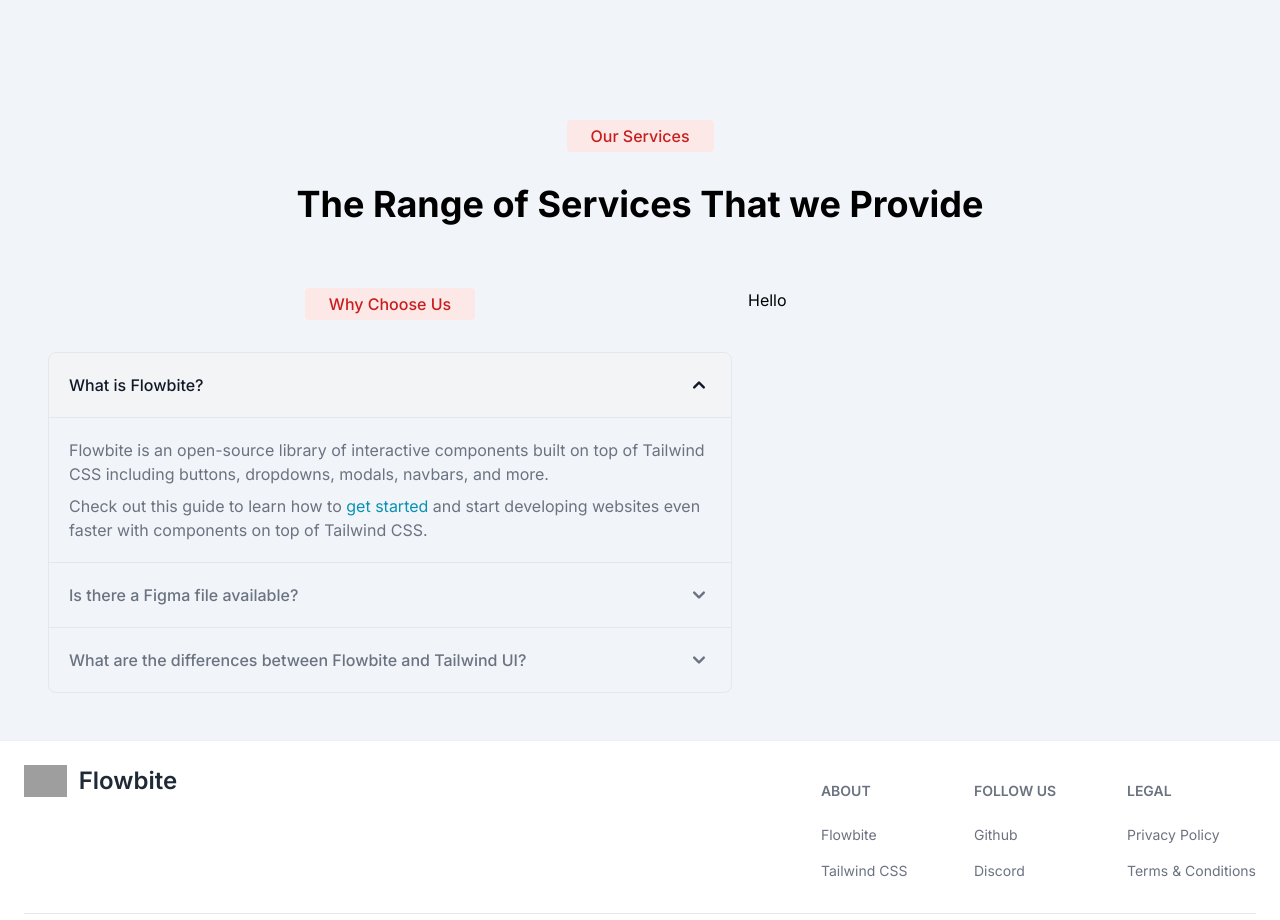
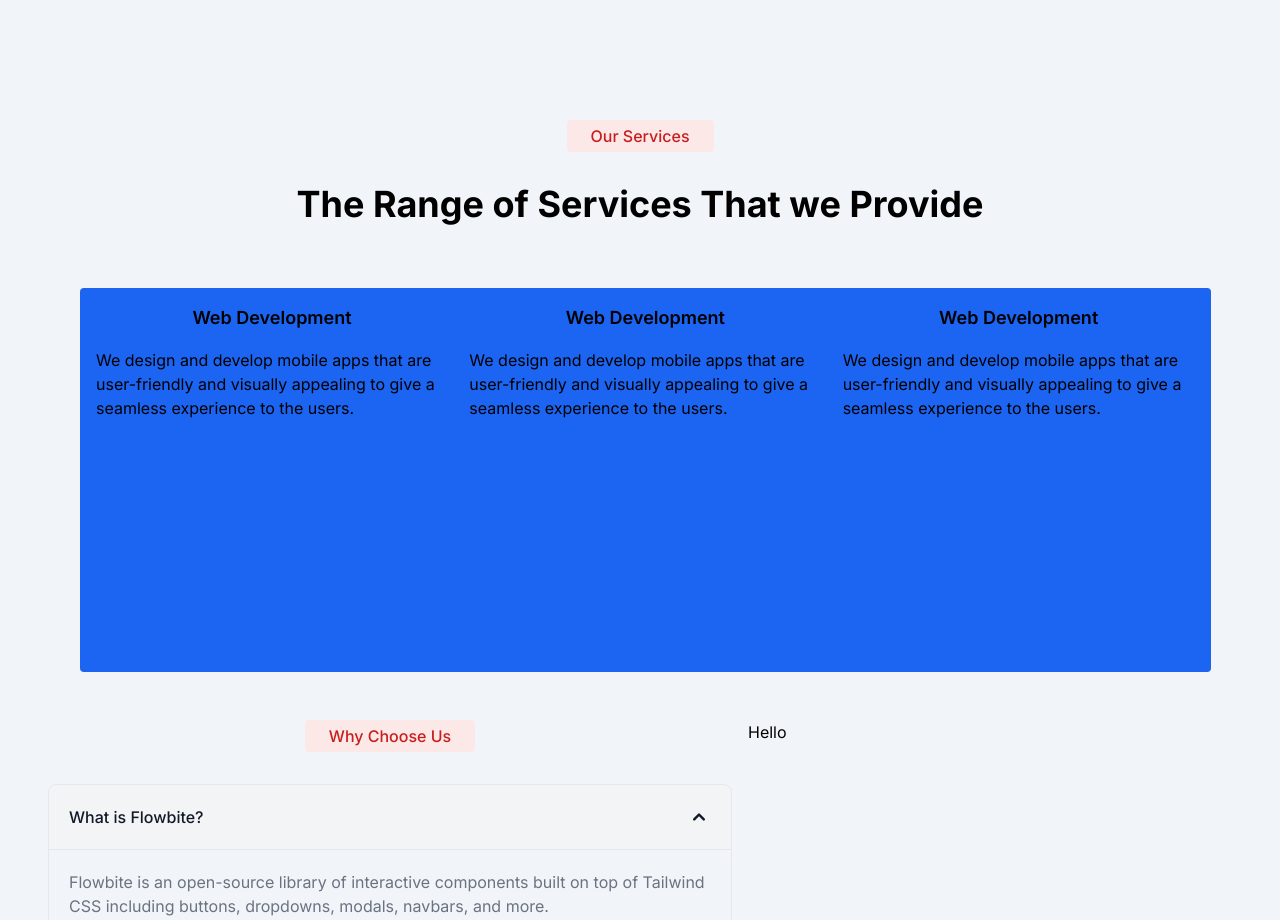
Before and after one commit to Manas610/th-new, a Next.js app: page / in a window 1280 px wide. Shown: the part 1420-2340 px from the top of the page. Built offline with nearby package versions, Linux system fonts and the light colour scheme; grey boxes are pictures that could not be loaded.

Commit message:
Service cards added

```diff
--- a/src/components/ServiceSection.jsx
+++ b/src/components/ServiceSection.jsx
@@ -1,6 +1,6 @@
 function ServiceSection() {
   return (
-    <div>
+    <div className="mb-12">
         <div className="flex justify-center pb-8">
             <span className="font-medium p-1 px-6 text-center text-red-700 bg-red-100 rounded inline-block">
                 Our Services
@@ -11,8 +11,31 @@ function ServiceSection() {
                 The Range of Services That we Provide
             </p>
         </div>
-        <div>
-
+        <div className="grid lg:grid-cols-3 m-8">
+            <div className="bg-blue-600 inline-block w-96 rounded h-96">
+                <div></div>
+                <div className="flex flex-col text-center pt-4 font-semibold text-lg">Web Development</div>
+                <div><p className="p-4">
+                We design and develop mobile apps that are user-friendly and visually appealing
+                 to give a seamless experience to the users.
+                </p></div>
+            </div>
+            <div className="bg-blue-600 inline-block w-96 rounded h-96">
+                <div></div>
+                <div className="flex flex-col text-center pt-4 font-semibold text-lg">Web Development</div>
+                <div><p className="p-4">
+                We design and develop mobile apps that are user-friendly and visually appealing
+                 to give a seamless experience to the users.
+                </p></div>
+            </div>
+            <div className="bg-blue-600 inline-block w-96 rounded h-96">
+                <div></div>
+                <div className="flex flex-col text-center pt-4 font-semibold text-lg">Web Development</div>
+                <div><p className="p-4">
+                We design and develop mobile apps that are user-friendly and visually appealing
+                 to give a seamless experience to the users.
+                </p></div>
+            </div>
         </div>
     </div>
   )
```
